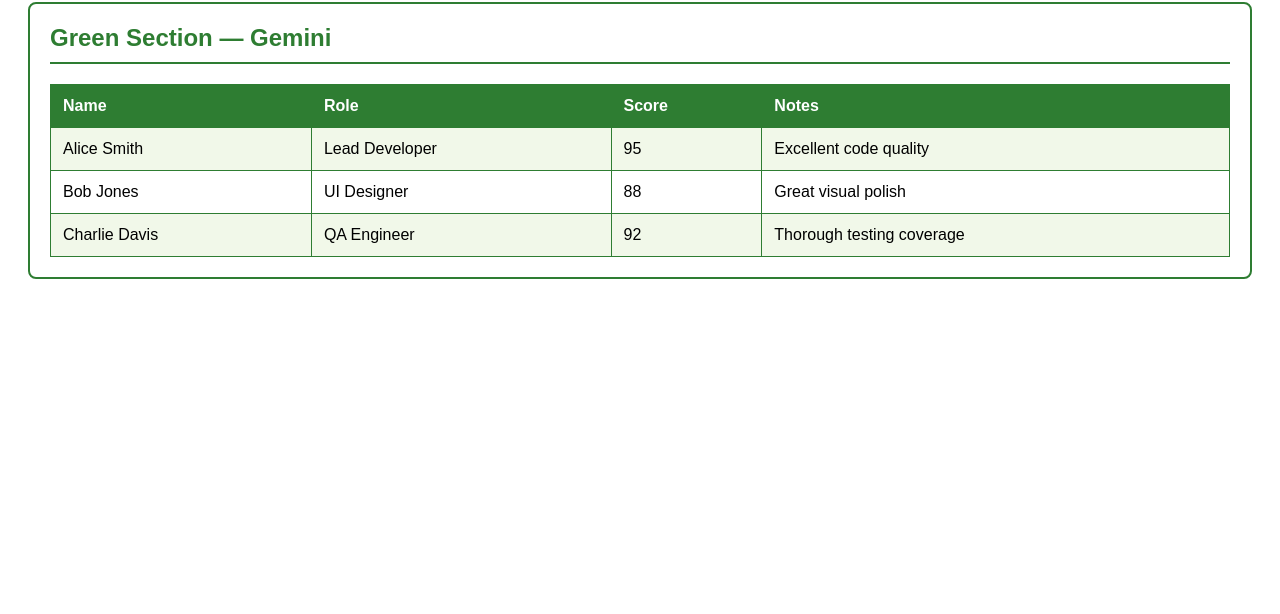
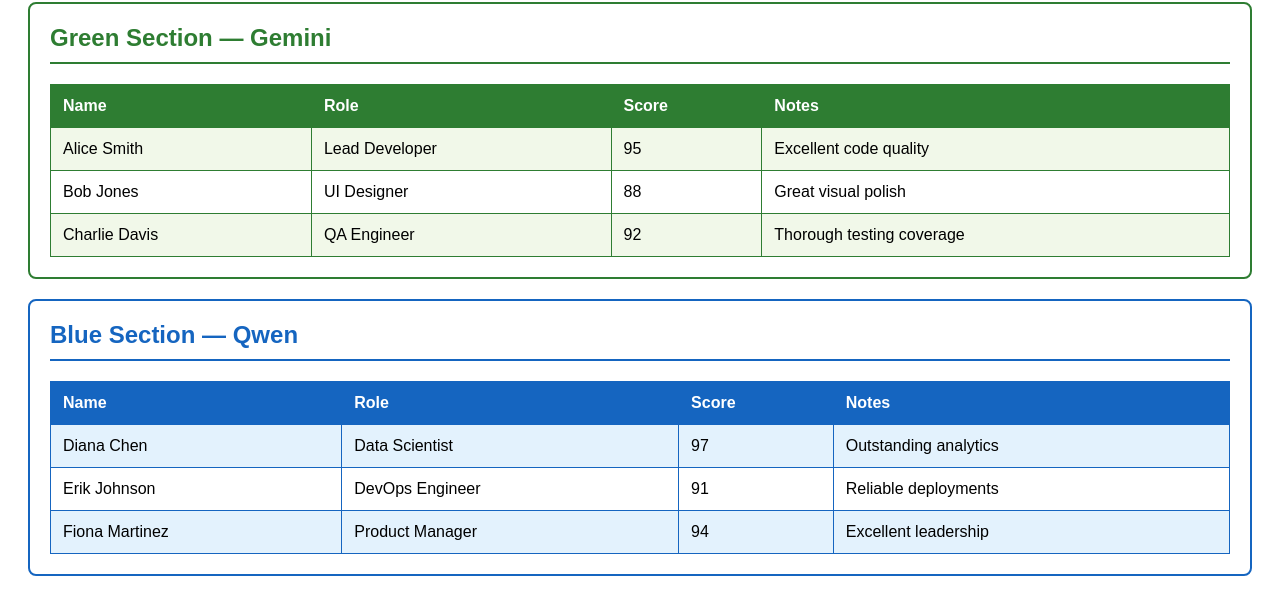
Before and after one commit to deepklarity/smoke_test, a plain HTML site: page smoke_output/index.html in a window 1280 px wide. Shown: the part 106-720 px from the top of the page. Drawn offline with Linux system fonts and the light colour scheme.

Commit message:
Auto-commit task 9: Append blue-themed table section

```diff
--- a/smoke_output/index.html
+++ b/smoke_output/index.html
@@ -40,5 +40,38 @@
             </tbody>
         </table>
     </div>
+    <div class="blue-section" style="border: 2px solid #1565c0; padding: 20px; margin-top: 20px; border-radius: 8px;">
+        <h2 style="color: #1565c0; border-bottom: 2px solid #1565c0; padding-bottom: 10px; margin-top: 0;">Blue Section — Qwen</h2>
+        <table style="border-collapse: collapse; width: 100%; margin-top: 20px; border: 1px solid #1565c0;">
+            <thead>
+                <tr style="background-color: #1565c0; color: white;">
+                    <th style="border: 1px solid #1565c0; padding: 12px; text-align: left;">Name</th>
+                    <th style="border: 1px solid #1565c0; padding: 12px; text-align: left;">Role</th>
+                    <th style="border: 1px solid #1565c0; padding: 12px; text-align: left;">Score</th>
+                    <th style="border: 1px solid #1565c0; padding: 12px; text-align: left;">Notes</th>
+                </tr>
+            </thead>
+            <tbody>
+                <tr style="background-color: #e3f2fd;">
+                    <td style="border: 1px solid #1565c0; padding: 12px;">Diana Chen</td>
+                    <td style="border: 1px solid #1565c0; padding: 12px;">Data Scientist</td>
+                    <td style="border: 1px solid #1565c0; padding: 12px;">97</td>
+                    <td style="border: 1px solid #1565c0; padding: 12px;">Outstanding analytics</td>
+                </tr>
+                <tr>
+                    <td style="border: 1px solid #1565c0; padding: 12px;">Erik Johnson</td>
+                    <td style="border: 1px solid #1565c0; padding: 12px;">DevOps Engineer</td>
+                    <td style="border: 1px solid #1565c0; padding: 12px;">91</td>
+                    <td style="border: 1px solid #1565c0; padding: 12px;">Reliable deployments</td>
+                </tr>
+                <tr style="background-color: #e3f2fd;">
+                    <td style="border: 1px solid #1565c0; padding: 12px;">Fiona Martinez</td>
+                    <td style="border: 1px solid #1565c0; padding: 12px;">Product Manager</td>
+                    <td style="border: 1px solid #1565c0; padding: 12px;">94</td>
+                    <td style="border: 1px solid #1565c0; padding: 12px;">Excellent leadership</td>
+                </tr>
+            </tbody>
+        </table>
+    </div>
 </body>
 </html>
```
Also changed, not shown: .qwen/settings.json (added), 1 other file.
